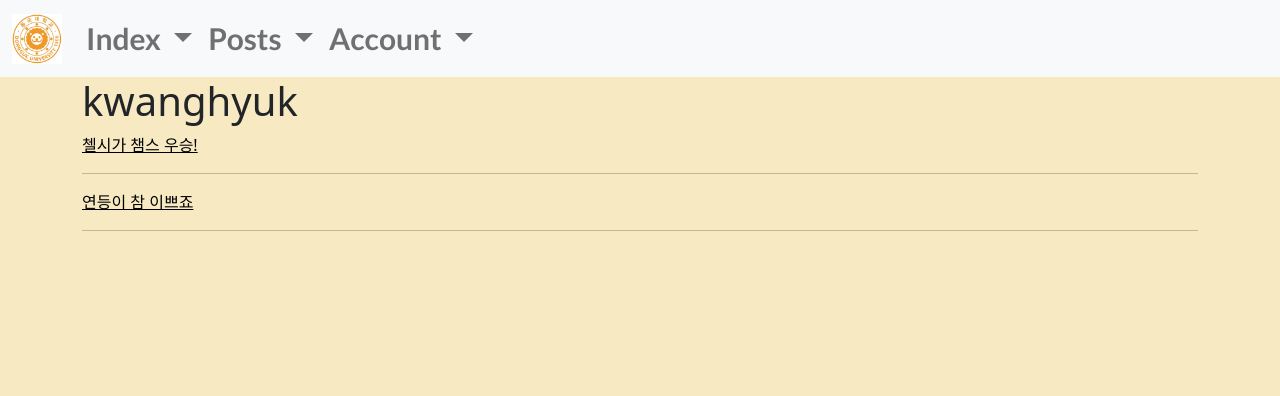
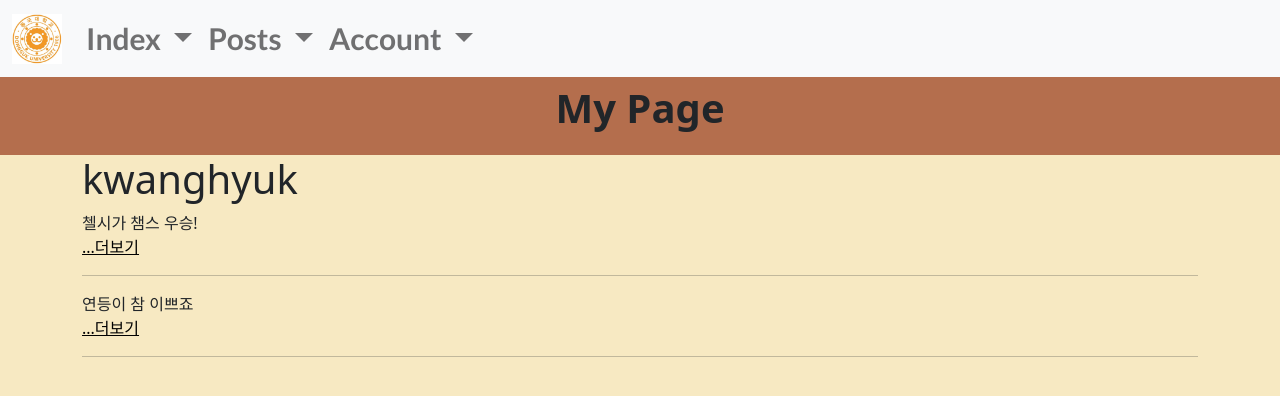
Before and after one commit to panghyuk/sns-project, a Django app: page /users/mypage/ in a window 1280 px wide. Shown: the top 396 px of the page. Run offline with Django 3.2, Linux system fonts and the light colour scheme; a user stored in the database is signed in; data comes from the database, SQL or seed files in the repository; both versions use the stored data as it was after the commit.

Commit message:
6th assignment

```diff
--- a/sns_project/main/templates/main/detail.html
+++ b/sns_project/main/templates/main/detail.html
@@ -2,6 +2,9 @@
 {% load static %}
 
 {% block content %}
+<div class = 'home'>
+    <p>Detailed Post</p>
+</div>
 
 <h1>{{post.title}}</h1>
 작성자: {{post.writer}}<br>
--- a/sns_project/main/templates/main/new.html
+++ b/sns_project/main/templates/main/new.html
@@ -2,8 +2,10 @@
 {% load static %}
 
 {% block content %}
-
-<br><h1>&#60;글 작성하기&#62;</h1><br>
+<div class = 'home'>
+    <p>Create New Post</p>
+</div>
+<br>
 <form action="{%url 'main:create' %}" method="post" enctype = 'multipart/form-data'>
     {% csrf_token %}
     <p>제목: <input type='text' name='title'></p>
--- a/sns_project/main/templates/main/posts.html
+++ b/sns_project/main/templates/main/posts.html
@@ -3,10 +3,12 @@
 
 {% block content %}
 {% if user.is_authenticated %}
-
-    <br><h1>&#60;글 목록&#62;</h1><br>
+    <div class = 'home'>
+        <p>Posts</p>
+    </div>
     {% for post in posts%}
     <div>
+    <br>
     <h3>{{post.title}}</h3>
     작성자: {{post.writer}}<br>
     내용: {{post.summary}}
--- a/sns_project/main/views.py
+++ b/sns_project/main/views.py
@@ -8,7 +8,7 @@ def showmain(request):
     return render(request,'main/mainpage.html',{'posts':posts})
 
 def posts(request):
-    posts = Post.objects.all()
+    posts = Post.objects.all().order_by('-pub_date')
     return render(request, 'main/posts.html', {'posts': posts})
 
 def who(request):
--- a/sns_project/users/templates/users/mypage.html
+++ b/sns_project/users/templates/users/mypage.html
@@ -1,12 +1,17 @@
 {% extends 'base.html' %}
 {% load static %}
 {% block content %}
+
+<div class='home'>
+    <p>My Page</p>
+</div>
 
 <div class="container">
     <h1>{{user.username}}</h1>
     <div>
         {% for post in posts %}
-            <a href="{%url 'main:detail' post.id%}">{{post.title}}</a><hr>
+            {{post.title}}<br>
+            <a class= write href="{%url 'main:detail' post.id%}">...더보기</a><hr>
         {%endfor%}
     </div>
 </div>
```
Also changed, not shown: sns_project/db.sqlite3, sns_project/media/post/라이언_5OTJ5KV.jpg (added), sns_project/media/post/연등.jpg (added), sns_project/media/post/첼시_nul16p0.jpg (added).
